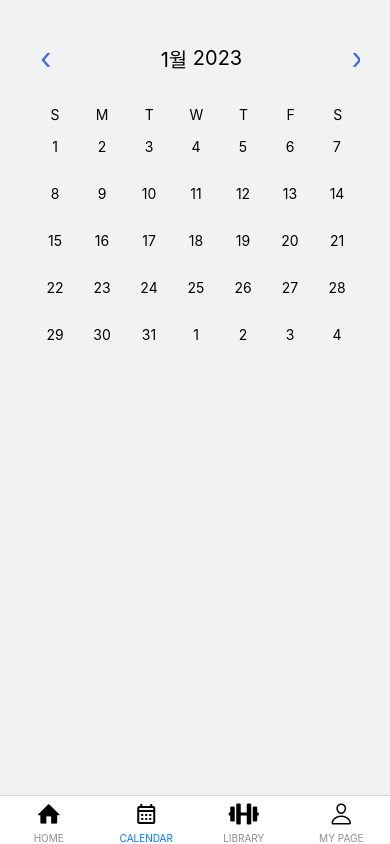
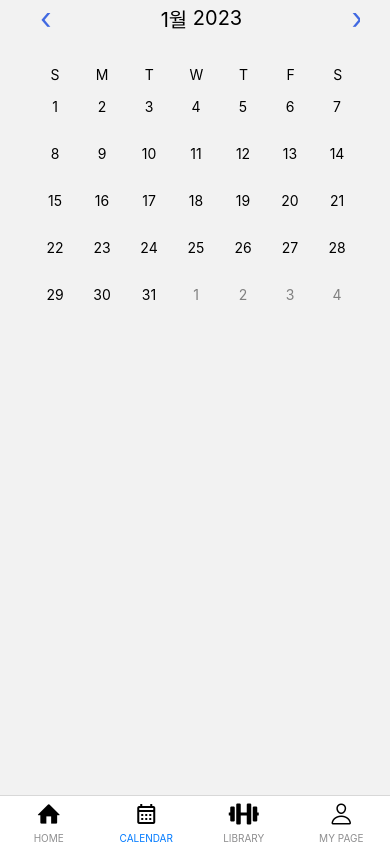
Before and after one commit to MildColor/burnnit-assignment, a React Native app: screen /CALENDAR in a window 390 px wide. Built offline with nearby package versions, Linux system fonts and the light colour scheme.

Commit message:
[UPDATE] [subject: Calendar] 변수명 재설정 및 캘린더 css 조정

```diff
--- a/components/Layout/Layout.js
+++ b/components/Layout/Layout.js
@@ -22,4 +22,5 @@ const Container = styled.View`
     justifyContent ? justifyContent : "center"};
   width: 100%;
   height: 100%;
+  /* border: 1px solid black; */
 `;
--- a/components/calendarCarousel/CalendarCarousel.js
+++ b/components/calendarCarousel/CalendarCarousel.js
@@ -1,14 +1,6 @@
 import React, { useRef, useState } from "react";
-import {
-  FlatList,
-  ScrollView,
-  StyleSheet,
-  Text,
-  TouchableOpacity,
-  View,
-} from "react-native";
+import { ScrollView, StyleSheet } from "react-native";
 import { SafeAreaView } from "react-native-safe-area-context";
-import styled from "styled-components";
 import renderCalendars from "./renderCalendars";
 function CalendarCarousel({ date = new Date(), onDateChanged }) {
   const scrollRef = useRef(null);
@@ -79,9 +71,9 @@ export default CalendarCarousel;
 
 const styles = StyleSheet.create({
   wrapperContainer: {
-    paddingTop: 40,
+    // paddingTop: 40,
     width: 330,
-    height: 470,
-    paddingBottom: 40,
+    height: 500,
+    // paddingBottom: 40,
   },
 });
--- a/components/calendarCarousel/renderCalendars.js
+++ b/components/calendarCarousel/renderCalendars.js
@@ -15,9 +15,17 @@ const renderCalendars = (prevMonth, currentDate, nextMonth, changeMonth) => {
   const renderCalendar = (displayDate) => {
     const [selectedDate, setSelectedDate] = useState();
 
-    const monthName = displayDate.getMonth() + 1;
+    const month = displayDate.getMonth();
     const year = displayDate.getFullYear();
-    const month = displayDate.getMonth();
+    const monthName = month + 1;
+
+    // const options1 = {
+    //   weekday: "long",
+    //   year: "numeric",
+    //   month: "long",
+    //   day: "numeric",
+    // };
+    // const monthFormat = new Intl.DateTimeFormat("en-US", options1);
 
     // 선택된 date의 달의 마지막 날짜
     const lastDate = new Date(year, month + 1, 0).getDate();
@@ -38,9 +46,14 @@ const renderCalendars = (prevMonth, currentDate, nextMonth, changeMonth) => {
         })
         .slice(0, 3);
 
+      const textColor =
+        weekDay === "Sun" ? "red" : weekDay === "Sat" ? "royalblue" : "";
+
       weekdays.push(
         <View style={{ width: 47.14 }} key={idx}>
-          <Text style={styles.weekdayText}>{weekDay}</Text>
+          <Text style={[styles.weekdayText, { color: textColor }]}>
+            {weekDay}
+          </Text>
         </View>
       );
     }
@@ -99,7 +112,7 @@ const renderCalendars = (prevMonth, currentDate, nextMonth, changeMonth) => {
             data={calendarDates}
             numColumns={7}
             renderItem={({ item }) =>
-              renderDates(item, selectedDate, setSelectedDate)
+              renderDates(item, month, selectedDate, setSelectedDate)
             }
             keyExtractor={(item, id) => id.toString()}
             scrollEnabled={false}
--- a/components/calendarCarousel/renderDates.js
+++ b/components/calendarCarousel/renderDates.js
@@ -1,17 +1,18 @@
-import React, { useRef, useState } from "react";
+import React from "react";
 import { StyleSheet, Text, TouchableOpacity, View } from "react-native";
 
 //요일 render
-const renderDates = (dateItem, selectedDate, setSelectedDate) => {
+const renderDates = (dateItem, month, selectedDate, setSelectedDate) => {
   const itemYear = dateItem.getFullYear();
   const itemMonth = dateItem.getMonth();
   const itemDay = dateItem.getDate();
   const setItemDay = new Date(itemYear, itemMonth, itemDay);
   const itemId = `${itemYear}-${itemMonth}-${itemDay}`;
 
-  const borderColor = itemId === selectedDate ? "royalblue" : "#ffffff";
-  const borderRadius = itemId === selectedDate ? 23.5 : 0;
-  const borderWidth = itemId === selectedDate ? 2 : 0;
+  const pressedBorderColor = itemId === selectedDate ? "royalblue" : "#ffffff";
+  const pressedBorderRadius = itemId === selectedDate ? 23.5 : 0;
+  const pressedBorderWidth = itemId === selectedDate ? 2 : 0;
+  const besideDateColor = itemMonth === month ? "black" : "gray";
 
   return (
     <TouchableOpacity key={itemId} onPress={() => setSelectedDate(itemId)}>
@@ -20,13 +21,15 @@ const renderDates = (dateItem, selectedDate, setSelectedDate) => {
           style={[
             styles.defaultView,
             {
-              borderRadius: borderRadius,
-              borderColor: borderColor,
-              borderWidth: borderWidth,
+              borderRadius: pressedBorderRadius,
+              borderColor: pressedBorderColor,
+              borderWidth: pressedBorderWidth,
             },
           ]}
         >
-          <Text style={styles.notActiveText}>{`${itemDay}`}</Text>
+          <Text
+            style={[styles.notActiveText, { color: besideDateColor }]}
+          >{`${itemDay}`}</Text>
         </View>
       </View>
     </TouchableOpacity>
--- a/screens/calendar/CalendarMain.js
+++ b/screens/calendar/CalendarMain.js
@@ -1,5 +1,4 @@
 import React, { useState } from "react";
-import { Text, View } from "react-native";
 import { ScrollView } from "react-native-gesture-handler";
 import CalendarCarousel from "../../components/calendarCarousel/CalendarCarousel";
 
@@ -9,21 +8,15 @@ const date = new Date();
 
 function CalendarMain() {
   const [currentDate, setCurrentDate] = useState(date);
-  // const [prevMonth, setPrevMonth] = useState(true);
-  // const [nextMonth, setNextMonth] = useState(false);
 
   return (
     <Layout justifyContent={"flex-start"}>
-      <View>
       <ScrollView horizontal>
         <CalendarCarousel
           date={currentDate}
           onDateChanged={(dateProp) => setCurrentDate(dateProp)}
-            // swipeLeft={setPrevMonth}
-            // swipeRight={setNextMonth}
         />
       </ScrollView>
-      </View>
     </Layout>
   );
 }
--- a/screens/home/HomeMain.js
+++ b/screens/home/HomeMain.js
@@ -5,7 +5,7 @@ import Layout from "../../components/layout/Layout";
 function HomeMain() {
   return (
     <Layout>
-      <Text>HomeMain</Text>
+      <Text>Home</Text>
     </Layout>
   );
 }
--- a/screens/library/LibraryMain.js
+++ b/screens/library/LibraryMain.js
@@ -5,7 +5,7 @@ import Layout from "../../components/layout/Layout";
 function LibraryMain() {
   return (
     <Layout>
-      <Text>LibraryMain</Text>
+      <Text>Library</Text>
     </Layout>
   );
 }
--- a/screens/mypage/MyPageMain.js
+++ b/screens/mypage/MyPageMain.js
@@ -5,7 +5,7 @@ import Layout from "../../components/layout/Layout";
 function MyPageMain() {
   return (
     <Layout>
-      <Text>MyPageMain</Text>
+      <Text>MyPage</Text>
     </Layout>
   );
 }
```
Lines whose indentation alone changed are shown as unchanged.
